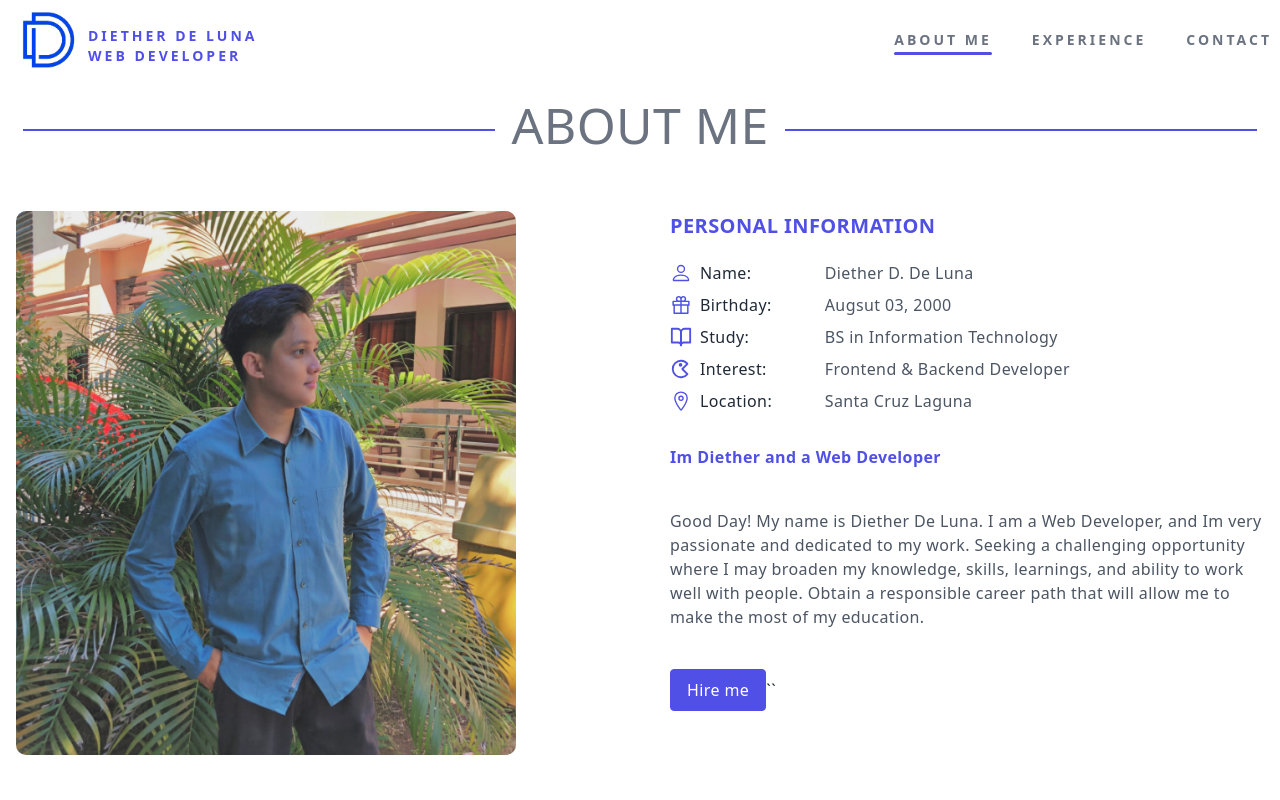
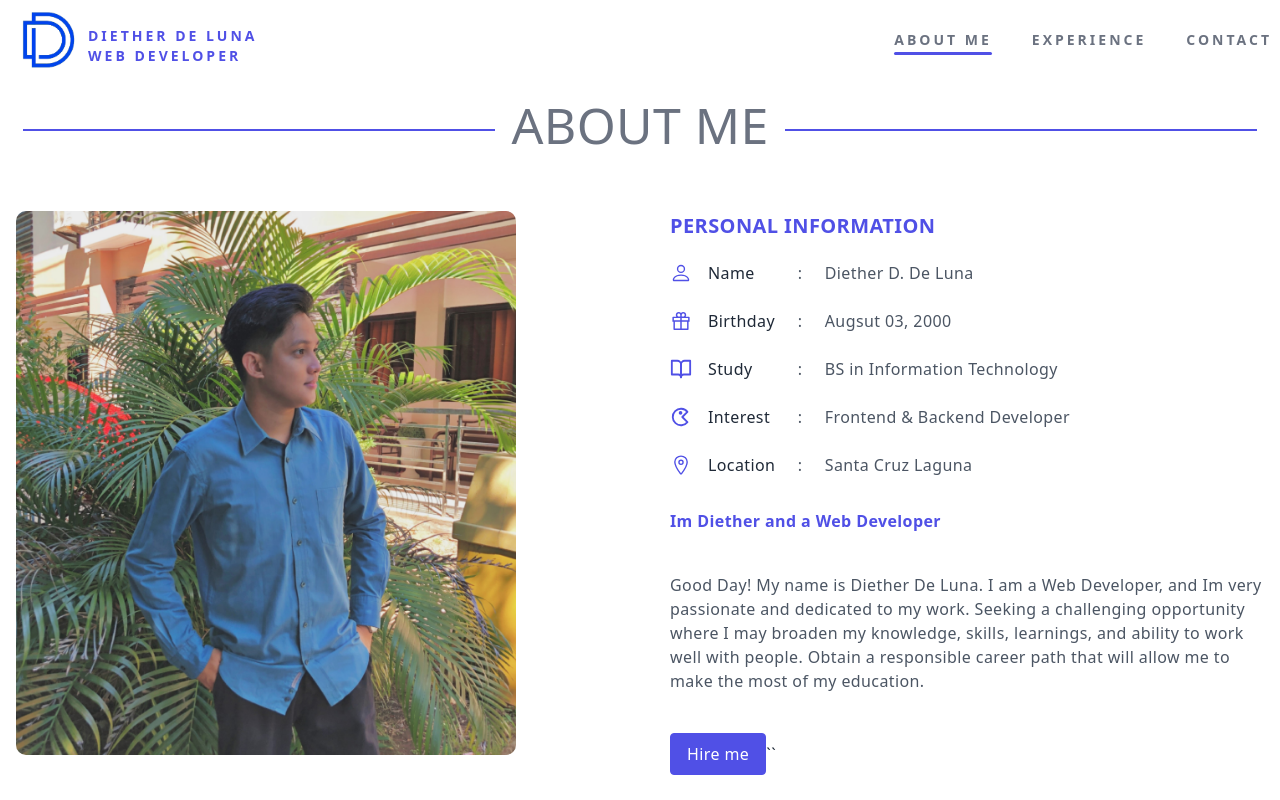
Before and after one commit to DietherDeLuna/reactjs-portfolio, a Next.js app: page /about in a window 1280 px wide. Shown: the top 800 px of the page. Built offline with nearby package versions, Linux system fonts and the light colour scheme.

Commit message:
Update About.js

```diff
--- a/components/About.js
+++ b/components/About.js
@@ -70,43 +70,54 @@ const About = () => {
               viewport={{ once: true, amount: 0.7 }}
               className='flex items-center justify-between w-[400px]'>
                 {/*Description*/}
-                <div className='flex flex-col gap-2'>
+                <div className='flex flex-col gap-6'>
 
 
-                  <div className='flex gap-2 items-center font-medium'>
+                  <div className='flex gap-4 items-center font-medium'>
                   <BsPerson className='text-[#5050e6] text-[15px] md:text-[22px]'/>
-                    Name:
+                    Name
                   </div>
 
-                  <div className='flex gap-2 items-center font-medium'>
+                  <div className='flex gap-4 items-center font-medium'>
                   <AiOutlineGift className='text-[#5050e6] text-[15px] md:text-[22px]'/>
-                    Birthday:
+                    Birthday
                   </div>
 
-                  <div className='flex gap-2 items-center font-medium'>
+                  <div className='flex gap-4 items-center font-medium'>
                   <FiBookOpen className='text-[#5050e6] text-[15px] md:text-[22px]'/>
-                    Study:
+                    Study
                   </div>
 
-                  {/* <div className='flex gap-2 items-center font-medium'>
+                  {/* <div className='flex gap-4 items-center font-medium'>
                   <BsGlobe2 className='text-[#5050e6] text-[22px]'/>
                     Website
                   </div> */}
 
-                  <div className='flex gap-2 items-center font-medium'>
+                  <div className='flex gap-4 items-center font-medium'>
                   <TbPacman className='text-[#5050e6] text-[15px] md:text-[22px]'/>
-                    Interest:
+                    Interest
                   </div>
 
-                  <div className='flex gap-2 items-center font-medium'>
+                  <div className='flex gap-4 items-center font-medium'>
                   <IoLocationOutline className='text-[#5050e6] text-[15px] md:text-[22px]'/>
-                    Location:
+                    Location
                   </div>
 
                 </div>
                 {/*End Description*/}
 
-                <div className='flex flex-col gap-2 text-gray-600 text-[11px] md:text-[16px]'>
+                <div className='flex flex-col gap-6 text-gray-600'>
+
+                  <div>:</div>
+                  <div>:</div>
+                  <div>:</div>
+                  {/* <div>:</div> */}
+                  <div>:</div>
+                  <div>:</div>
+
+                </div>
+
+                <div className='flex flex-col gap-6 text-gray-600 text-[15px] md:text-[16px]'>
 
                   <div>Diether D. De Luna</div>
                   <div>Augsut 03, 2000</div>
```
